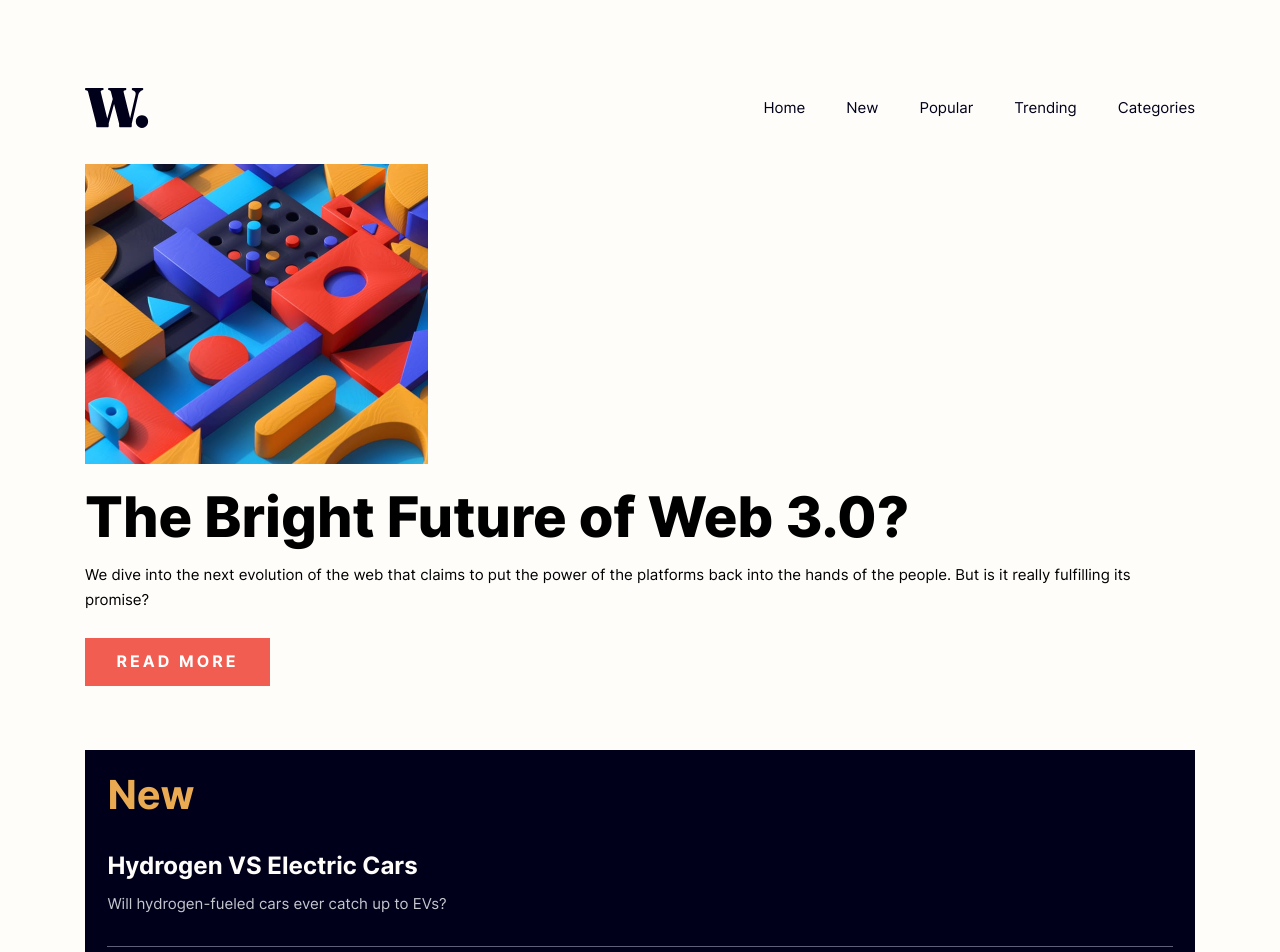
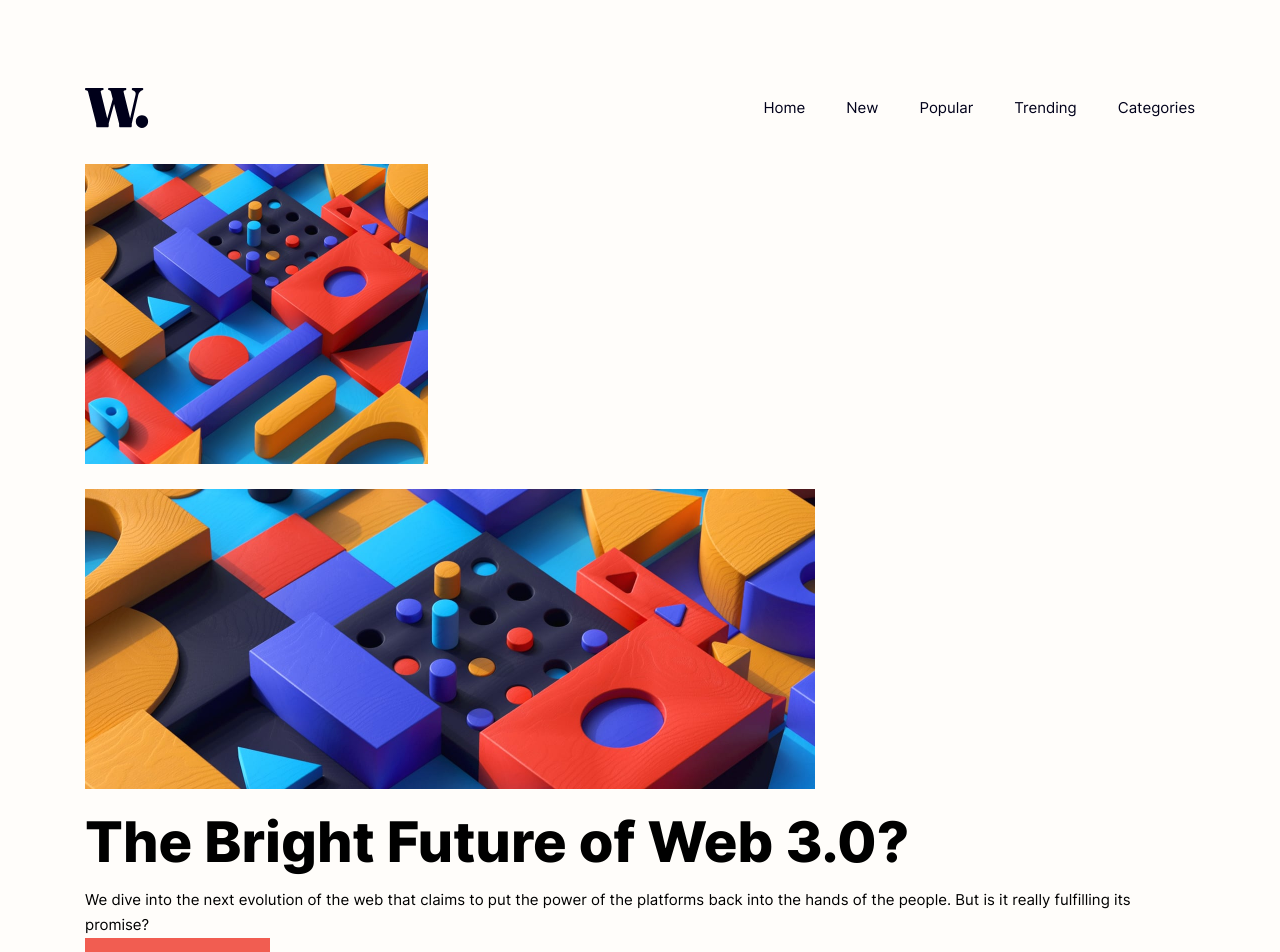
Before and after one commit to JorgeAMendoza/news-homepage, a Next.js app: page / in a window 1280 px wide. Shown: the top 952 px of the page. Built offline with nearby package versions, Linux system fonts and the light colour scheme.

Commit message:
insert new image to be displayed on larger screen , put main article content into its own div

```diff
--- a/src/pages/index.tsx
+++ b/src/pages/index.tsx
@@ -25,11 +25,22 @@ export default function Home({
             src={mainArticle.smallImage}
             width={343}
             height={300}
-            alt="image description"
+            alt="web 3 article picture"
           />
-          <h2>{mainArticle.title}</h2>
-          <p>{mainArticle.description}</p>
-          <a href={mainArticle.link}>read more</a>
+
+          <Image
+            src={mainArticle.largeImage}
+            width={730}
+            height={300}
+            alt="web 3 article picture"
+          />
+          <div>
+            <h2>{mainArticle.title}</h2>
+            <div>
+              <p>{mainArticle.description}</p>
+              <a href={mainArticle.link}>read more</a>
+            </div>
+          </div>
         </section>
 
         <section className={styles.newContent}>
```
